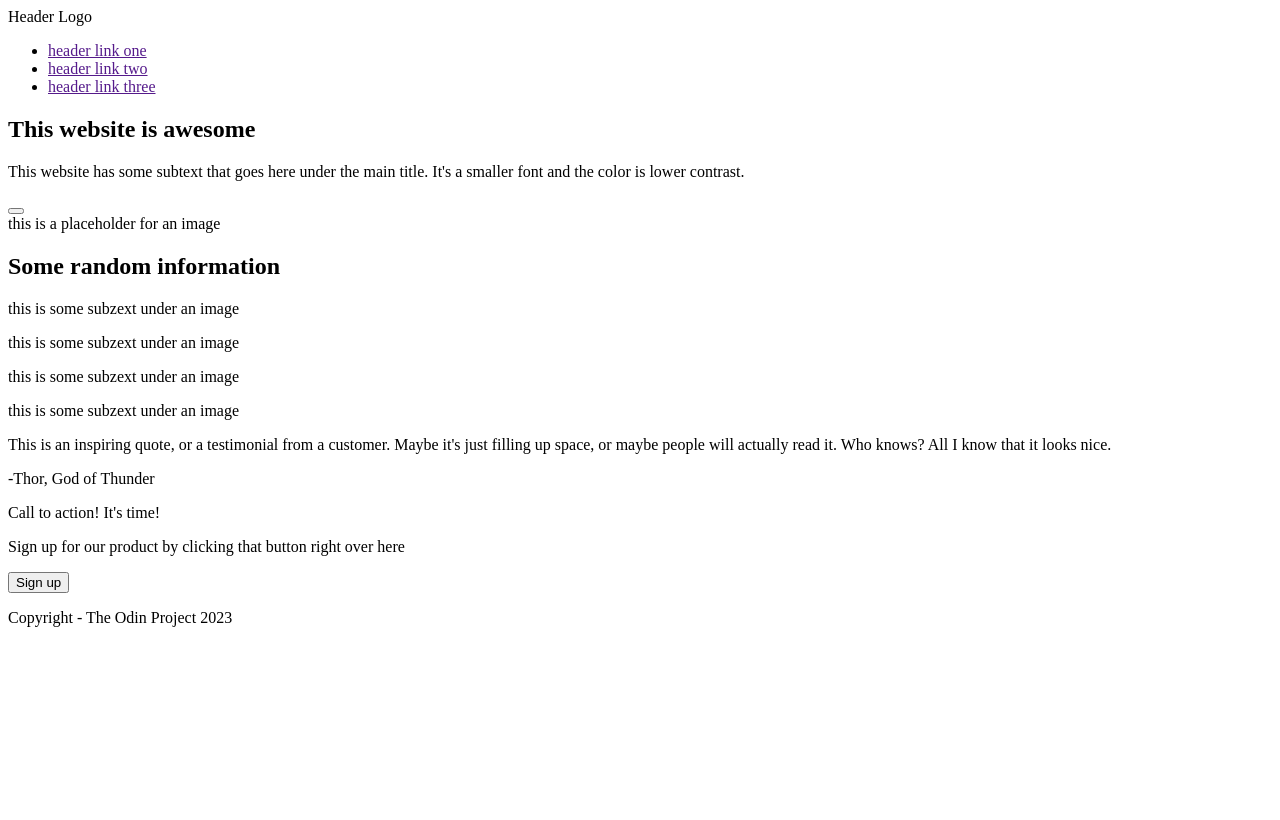
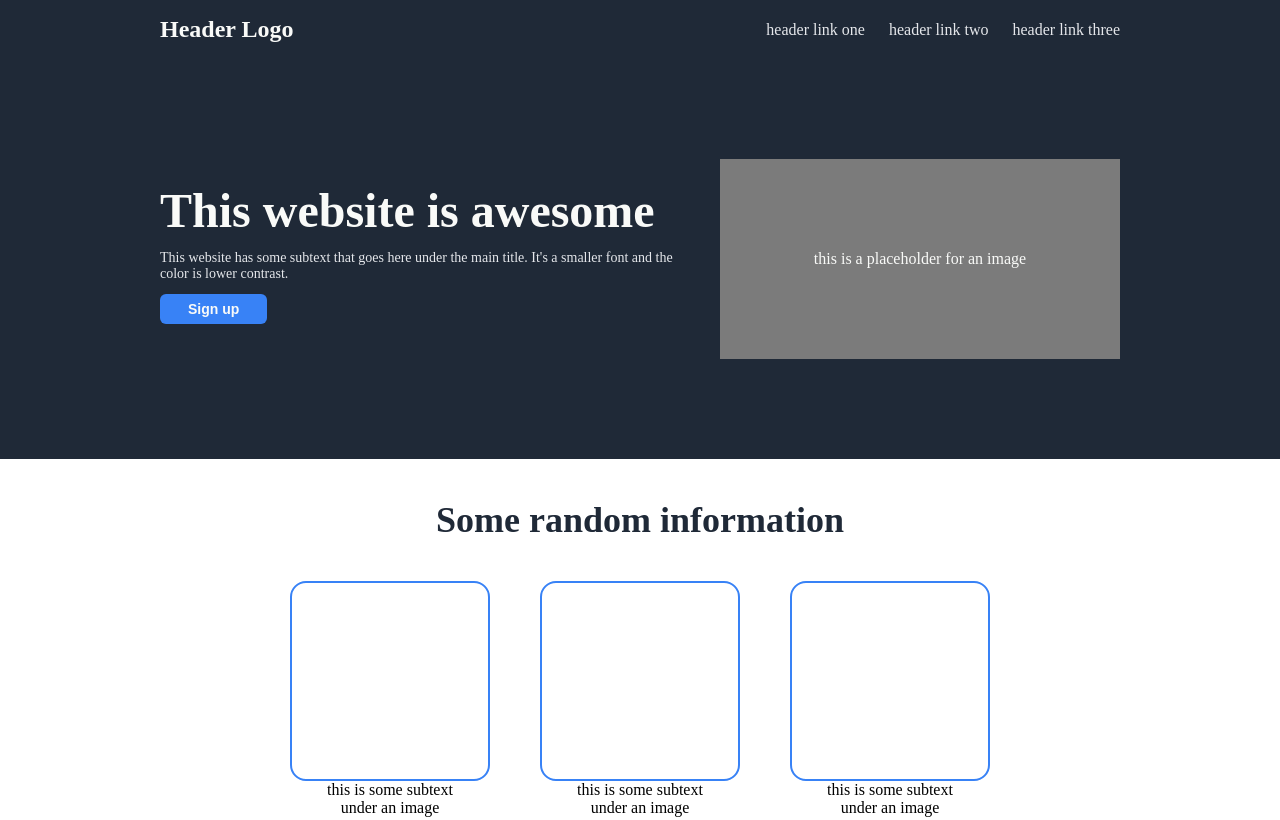
Before and after one commit to niklasaporius/top-project-01-landingPage, a plain HTML site: page index.html in a window 1280 px wide. Shown: the top 820 px of the page. Drawn offline with Linux system fonts and the light colour scheme.

Commit message:
Finish first draft of css for this project
I again forgot to commit early.
So this commit contains quite a lot of new content.
I changed the classes of the sections in main to ids.
I also finished the css file for this project.
For now I will leave this project,
but I might revisit it in the future.

```diff
--- a/index.html
+++ b/index.html
@@ -4,7 +4,7 @@
     <meta charset="UTF-8">
     <meta http-equiv="X-UA-Compatible" content="IE=edge">
     <meta name="viewport" content="width=device-width, initial-scale=1.0">
-    <title>Document</title>
+    <title>My Landing Page</title>
     <link rel="stylesheet" href="styles/style.css">
 </head>
 <body>
@@ -24,34 +24,34 @@
                     This website has some subtext that goes here under the main title.
                     It's a smaller font and the color is lower contrast.
                 </p>
-                <button class="button-cta"></button>
+                <button class="button-cta">Sign up</button>
             </div>
             <div class="image">this is a placeholder for an image</div>
         </section>
-        <section class="members">
+        <section id="members">
             <h2>Some random information</h2>
             <div class="container-members">
                 <div class="card-members">
                     <div></div>
-                    <p>this is some subzext under an image</p>
+                    <p>this is some subtext under an image</p>
                 </div>
                 <div class="card-members">
                     <div></div>
-                    <p>this is some subzext under an image</p>
+                    <p>this is some subtext under an image</p>
                 </div>
                 <div class="card-members">
                     <div></div>
-                    <p>this is some subzext under an image</p>
+                    <p>this is some subtext under an image</p>
                 </div>
                 <div class="card-members">
                     <div></div>
-                    <p>this is some subzext under an image</p>
+                    <p>this is some subtext under an image</p>
                 </div>
             </div>
         </section>
-        <section class="quotes">
+        <section id="quotes">
             <div class="quote">
-                <p>
+                <p class="quote-text">
                     This is an inspiring quote,
                     or a testimonial from a customer.
                     Maybe it's just filling up space,
@@ -59,12 +59,12 @@
                     Who knows?
                     All I know that it looks nice.
                 </p>
-                <p>
+                <p class="quote-person">
                     -Thor, God of Thunder
                 </p>
             </div>
         </section>
-        <section class="call-to-action">
+        <section id="call-to-action">
             <div class="pop-up">
                 <div class="pop-up-content">
                     <div>
--- a/styles/style.css
+++ b/styles/style.css
@@ -0,0 +1,223 @@
+*,
+*::before,
+*::after {
+    box-sizing: border-box;
+    margin: 0;
+}
+
+body {
+    padding: 0;
+}
+
+/* -HEADER- */
+header {
+    background-color: #1f2937;
+    padding: 16px 160px;
+    display: flex;
+    flex-flow: row nowrap;
+    justify-content: space-between;
+    align-items: center;
+}
+
+.logo {
+    font-size: 24px;
+    font-weight: bold;
+    color: #f9faf8;
+}
+
+.links-right {
+    padding: 0;
+    list-style: none;
+    display: flex;
+    flex-flow: row nowrap;
+    justify-content: flex-end;
+    align-items: center;
+    gap: 24px;
+}
+
+.links-right li {
+
+}
+
+.links-right a {
+    text-decoration: none;
+    font-size: 16px;
+    font-weight: 300;
+    color: #e5e7eb;
+}
+
+/* -HERO- */
+#hero {
+    height: 400px;
+    padding: 0 160px;
+    background-color: #1f2937;
+    display: flex;
+    flex-flow: ro nowrap;
+    justify-content: center;
+    align-items: center;
+    gap: 32px;
+}
+
+.hero-content {
+    width: 400px;
+    flex: auto;
+    display: flex;
+    flex-flow: column nowrap;
+    justify-content: flex-start;
+    align-items: flex-start;
+}
+
+.hero-content * {
+    margin: 0 0 12px 0;
+    padding: 0;
+}
+
+h1 {
+    font-size: 48px;
+    color: #f9faf8;
+}
+
+.hero-content p {
+    font-size: 14px;
+    color: #e5e7eb;
+}
+
+.hero-content button {
+    padding: 0.5em 2em;
+    background-color: #3882f6;
+    color: #f9faf8;
+    font-size: 14px;
+    font-weight: 700;
+    border: none;
+    border-radius: 6px;
+}
+
+.image {
+    width: 400px;
+    height: 200px;
+    flex: 0 1 auto;
+    background-color: #7b7b7b;
+    color: #f9faf8;
+    display: flex;
+    justify-content: center;
+    align-items: center;
+}
+
+/* -MEMBERS- */
+#members {
+    padding: 40px 200px 60px 200px;
+    display: flex;
+    flex-flow: column nowrap;
+    justify-content: flex-start;
+    align-items: center;
+    gap: 40px;
+}
+
+#members h2 {
+    font-size: 36px;
+    font-weight: bold;
+    color: #1f2937;
+}
+
+.container-members {
+    display: flex;
+    flex-flow: row wrap;
+    justify-content: center;
+    align-items: flex-start;
+    gap: 50px;
+}
+
+.card-members {
+    display: flex;
+    flex-flow: column nowrap;
+    justify-content: flex-start;
+    align-items: center;
+}
+
+.card-members > div {
+    width: 200px;
+    height: 200px;
+    border: 2px solid #3882f6;
+    border-radius: 16px;
+}
+
+.card-members p {
+    max-width: 20ch;
+    text-align: center;
+}
+
+/* -QUOTES- */
+#quotes {
+    padding: 60px 220px 40px 220px;
+    background-color: #e5e7eb;
+}
+
+.quote {
+    display: flex;
+    flex-flow: column nowrap;
+    justify-content: flex-start;
+    align-items: flex-start;
+}
+
+.quote-text {
+    font-size: 36px;
+    font-weight:lighter;
+    color: #1f2937;
+    font-style: italic;
+}
+
+.quote-person {
+    font-size: 16px;
+    font-weight: bold;
+    color: #1f2937;
+    align-self: flex-end;
+}
+
+/* -CTA- */
+#call-to-action {
+    padding: 50px 160px;
+}
+
+.pop-up {
+    background-color: #3882f6;
+    padding: 30px 80px;
+    border-radius: 8px;
+    display: flex;
+    flex-flow: row nowrap;
+    justify-content: space-between;
+    align-items: center;
+}
+
+.pop-up-content p {
+    color: #f9faf8;
+    font-size: 14px;
+    font-weight: 300;
+}
+
+.pop-up-content:first-child {
+    color: #f9faf8;
+    font-size: 18px;
+    font-weight: bold;
+}
+
+.pop-up-button {
+    padding: 0.5em 2em;
+    background-color: #3882f6;
+    color: #f9faf8;
+    border: 2px solid #f9faf8;
+    border-radius: 8px;
+    white-space: nowrap;
+}
+
+/* -FOOTER- */
+footer {
+    padding: 24px;
+    background-color: #1f2937;
+    display: flex;
+    justify-content: center;
+    align-items: center;
+}
+
+footer * {
+    color: #e5e7eb;
+}
```
